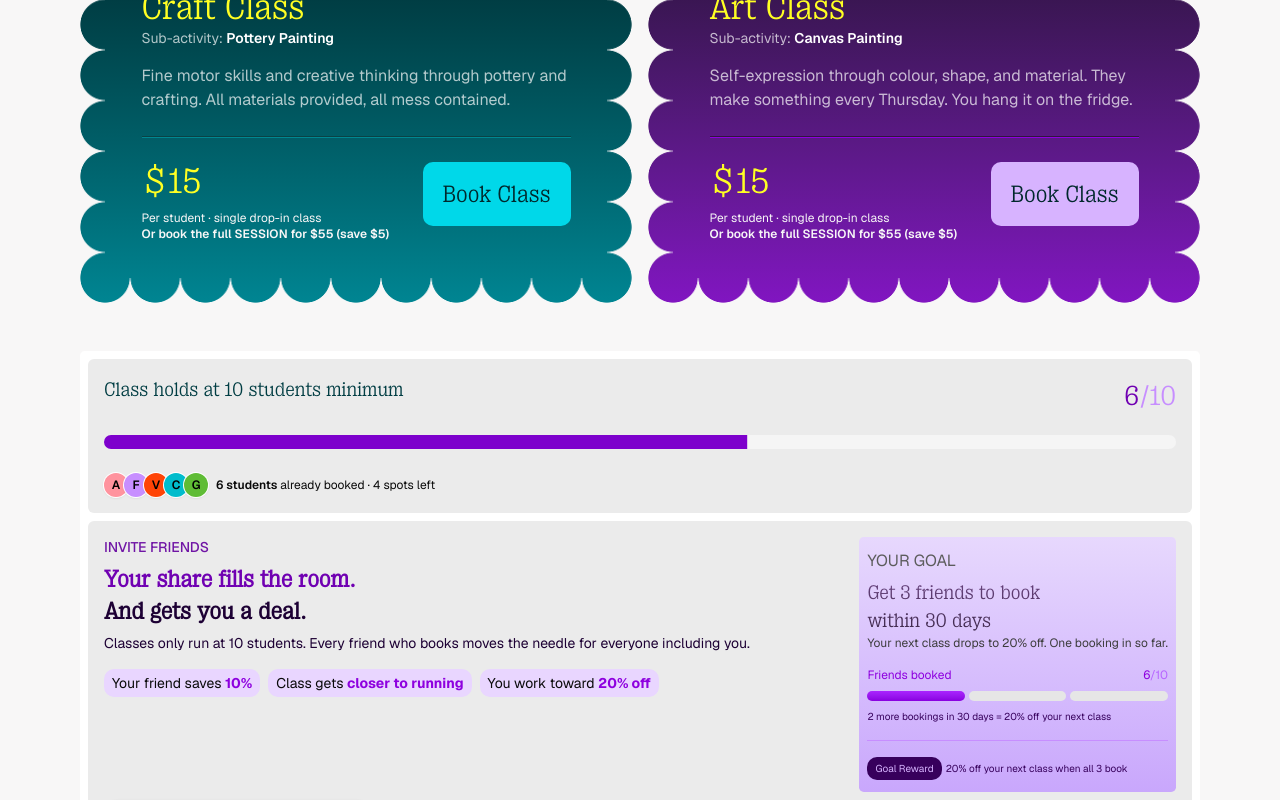
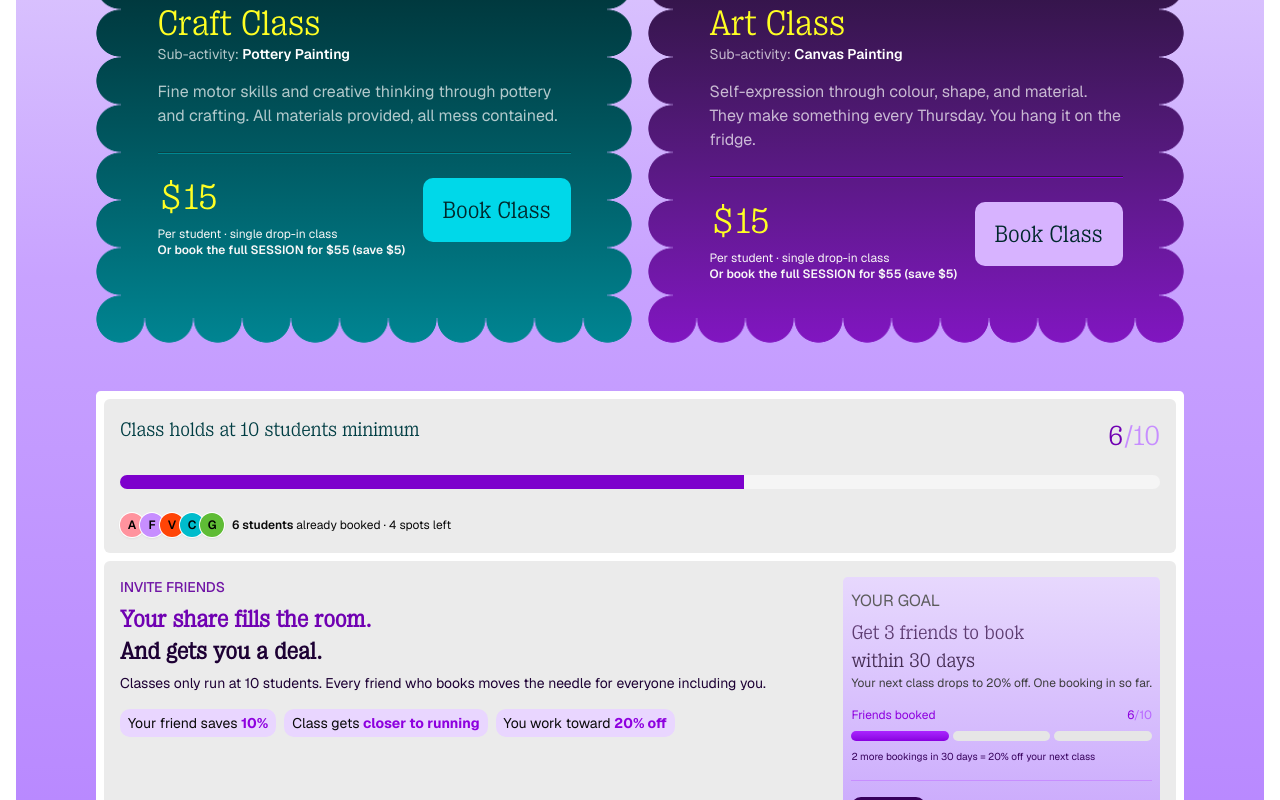
Before and after one commit to maludatech/frontend-test, a Next.js app: page / in a window 1280 px wide. Shown: the part 544-1344 px from the top of the page. Built offline with nearby package versions, Linux system fonts and the light colour scheme.

Commit message:
update: almost done

```diff
--- a/app/layout.tsx
+++ b/app/layout.tsx
@@ -4,7 +4,7 @@ import "./globals.css";
 import { Geist } from "next/font/google";
 import { cn } from "@/lib/utils";
 
-const geist = Geist({subsets:['latin'],variable:'--font-sans'});
+const geist = Geist({ subsets: ["latin"], variable: "--font-sans" });
 
 export const metadata: Metadata = {
   title: "Frontend Replication Test",
@@ -56,9 +56,18 @@ export default function RootLayout({
   return (
     <html
       lang="en"
-      className={cn("h-full", "antialiased", manrope.variable, prRightSlab.variable, "font-sans", geist.variable)}
+      className={cn(
+        "h-full",
+        "antialiased",
+        manrope.variable,
+        prRightSlab.variable,
+        "font-sans",
+        geist.variable,
+      )}
     >
-      <body className="min-h-full flex flex-col font-sans">{children}</body>
+      <body className="min-h-full bg-white p-4 flex flex-col font-sans">
+        {children}
+      </body>
     </html>
   );
 }
--- a/app/page.tsx
+++ b/app/page.tsx
@@ -6,7 +6,7 @@ import { CTASection } from "@/components/CTASection";
 
 export default function Home() {
   return (
-    <main className="min-h-screen bg-[#F8F7F7] flex flex-col gap-12 py-4 px-8 sm:px-16 md:px-20">
+    <main className="min-h-screen bg-linear-to-b from-[#F8F7F7] via-[#C8A2FF] to-[#B17BFF] flex flex-col gap-12 rounded-[8px] py-4 px-8 sm:px-16 md:px-20">
       <Header />
       <ClassCards />
       <section className="bg-[#FFFFFF] flex flex-col gap-2 p-2 rounded-[4.8px]">
```
